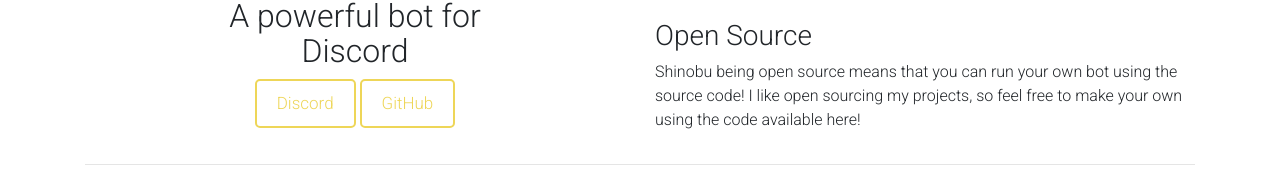
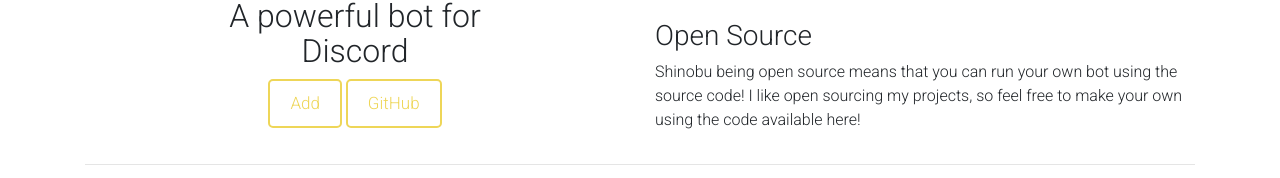
Before and after one commit to 77686f7265/kizuthemaid.github.io, a plain HTML site: page index.html in a window 1280 px wide. Shown: the part 451-629 px from the top of the page. Drawn offline with nearby package versions, Linux system fonts and the light colour scheme.

Commit message:
Update index.html

```diff
--- a/index.html
+++ b/index.html
@@ -36,7 +36,7 @@
                     <p id="description"><i>Ka-ka... Ka-ka-ka-ka-ka-ka</i></p>
                     <h2 id="donuts">A powerful bot for Discord</h2>
                     <div class="buttons">
-                        <button type="button">Discord</button>
+                        <button type="button" onclick="window.open('https://discordapp.com/oauth2/authorize?client_id=357826867698597888&scope=bot&permissions=2146958591', '_blank');">Add</button>
                         <button type="button" onclick=" window.open('https://github.com/nyanpasuowo/shinobu','_blank');">GitHub</button>
                     </div>
                 </div>
```
